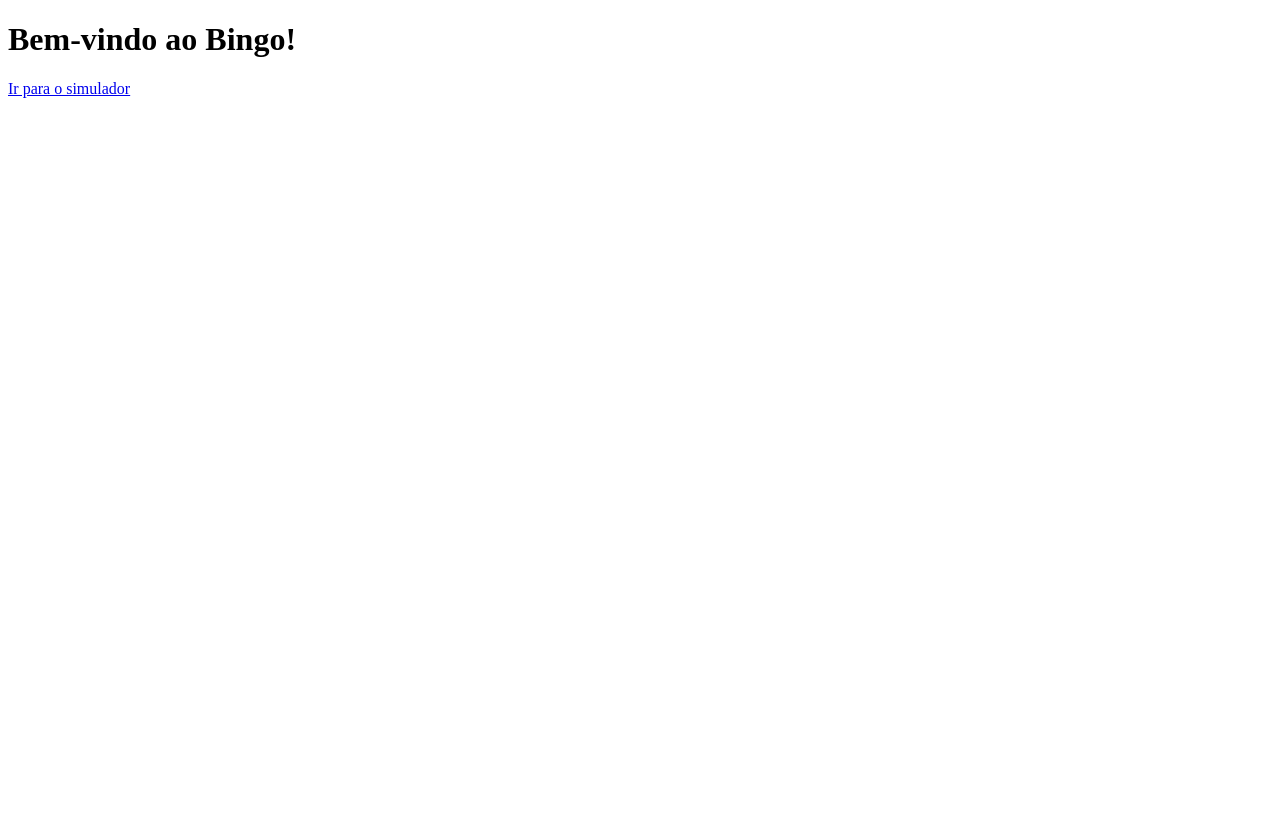
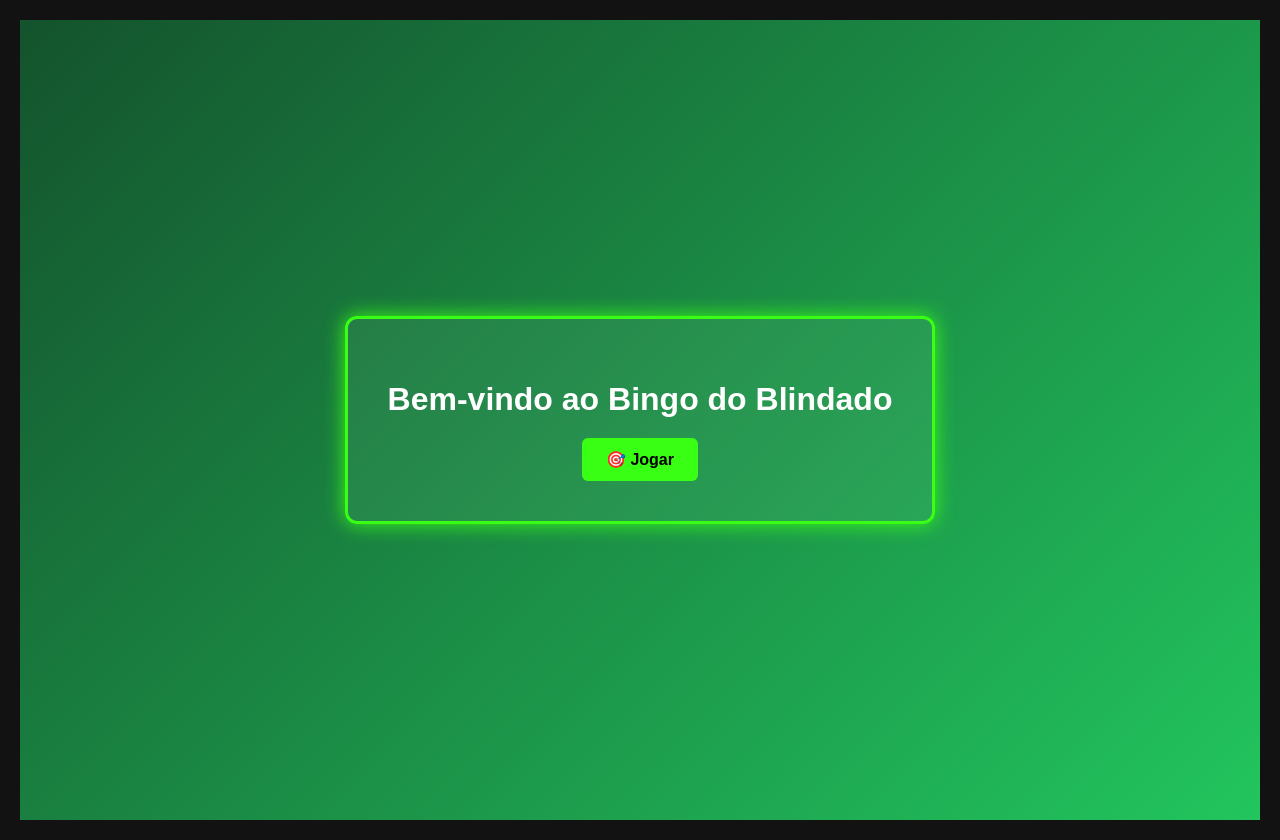
Before and after one commit to blinbingo/bingo, a Next.js app: page / in a window 1280 px wide. Before the commit the page ends 800 px from the top, so only its background shows below. Built offline with nearby package versions, Linux system fonts and the light colour scheme.

Commit message:
Update index.js

```diff
--- a/pages/index.js
+++ b/pages/index.js
@@ -1,8 +1,51 @@
+import Link from "next/link";
+import "../public/style.css"; // garante que o CSS global seja aplicado
+
 export default function Home() {
   return (
-    <div>
-      <h1>Bem-vindo ao Bingo!</h1>
-      <a href="/simulador">Ir para o simulador</a>
+    <div style={styles.body}>
+      <div style={styles.card}>
+        <h1 style={styles.title}>Bem-vindo ao Bingo do Blindado</h1>
+        <Link href="/simulador">
+          <button style={styles.button}>🎯 Jogar</button>
+        </Link>
+      </div>
     </div>
   );
 }
+
+const styles = {
+  body: {
+    height: "100vh",
+    margin: 0,
+    background: "linear-gradient(135deg, #14532d, #22c55e)",
+    display: "flex",
+    justifyContent: "center",
+    alignItems: "center",
+    fontFamily: "Arial, sans-serif",
+  },
+  card: {
+    backgroundColor: "rgba(255, 255, 255, 0.05)",
+    padding: "40px",
+    borderRadius: "12px",
+    border: "3px solid #39FF14", // verde neon
+    boxShadow: "0 0 20px #39FF14",
+    textAlign: "center",
+  },
+  title: {
+    fontSize: "2em",
+    color: "white",
+    marginBottom: "20px",
+  },
+  button: {
+    padding: "12px 24px",
+    fontSize: "1em",
+    backgroundColor: "#39FF14",
+    border: "none",
+    borderRadius: "6px",
+    cursor: "pointer",
+    fontWeight: "bold",
+    color: "#000",
+    transition: "0.3s",
+  },
+};
```
